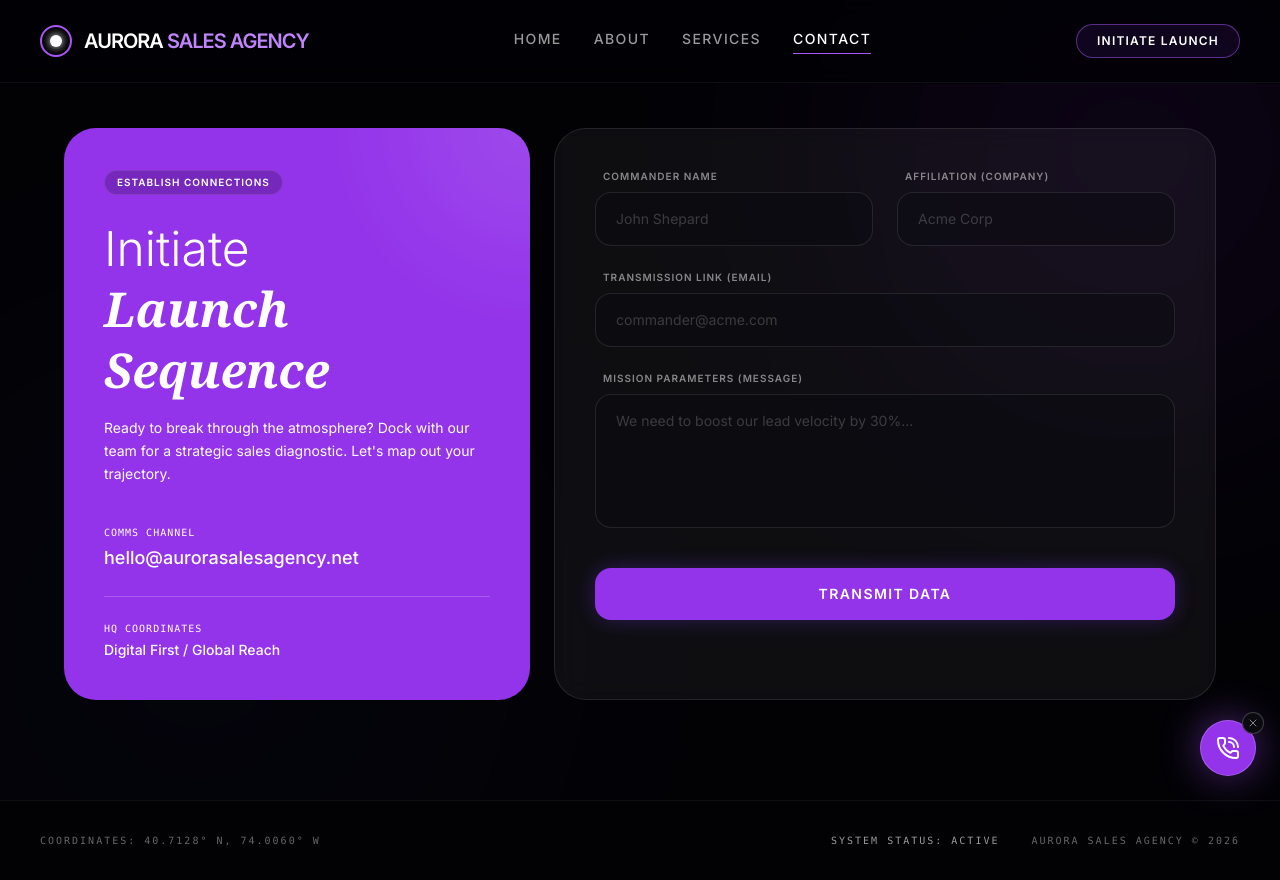
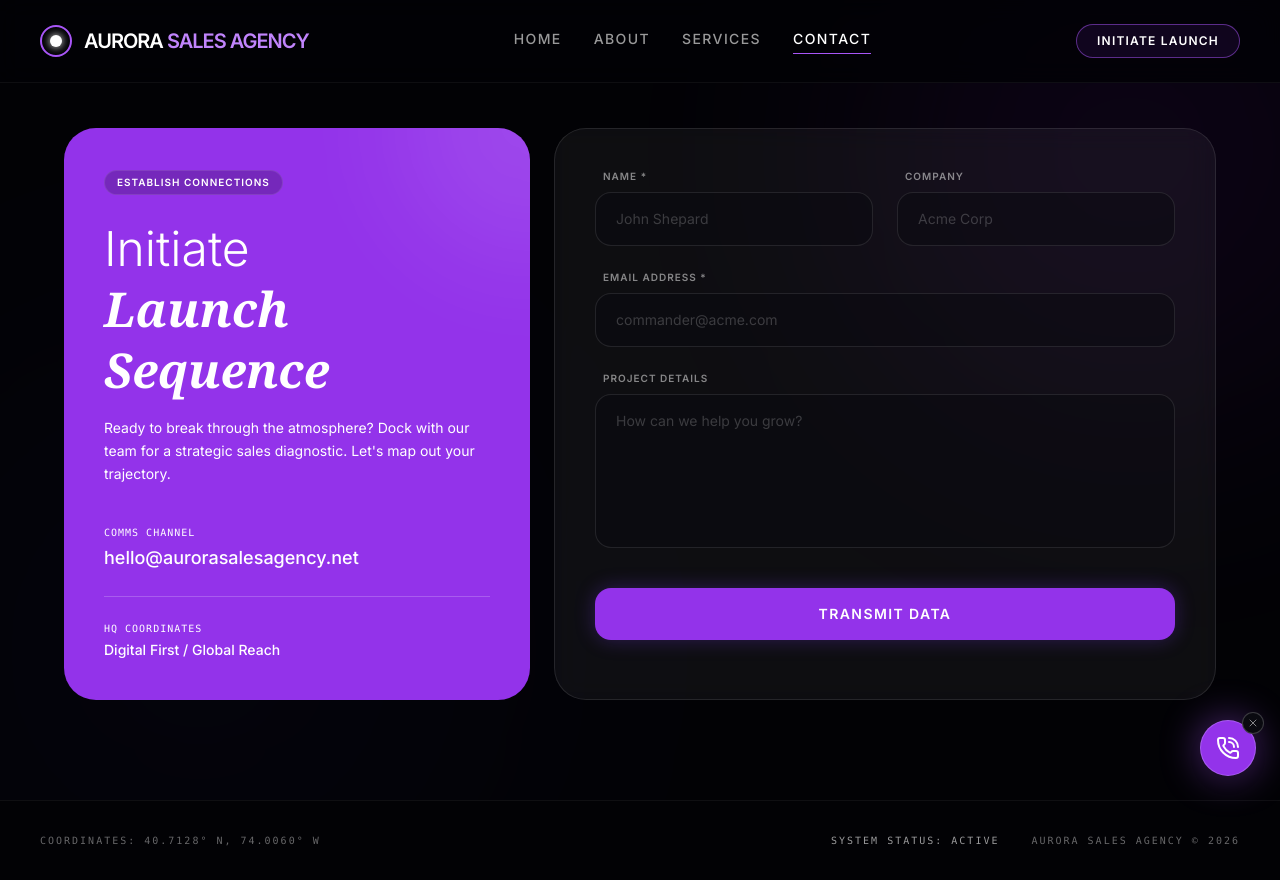
Before and after one commit to Uvaancovie/Aurora-Sales-Agency, a React (Vite) app: page /contact in a window 1280 px wide. Built offline with nearby package versions, Linux system fonts and the light colour scheme.

Commit message:
feat(contact): update form fields and layout
Add required validation to the name input, update label text, and ensure the contact card maintains a fixed height to improve layout consistency.

```diff
--- a/src/pages/Contact.tsx
+++ b/src/pages/Contact.tsx
@@ -9,7 +9,7 @@ export default function Contact() {
           initial={{ opacity: 0, x: -20 }}
           animate={{ opacity: 1, x: 0 }}
           transition={{ duration: 0.8 }}
-          className="md:col-span-5 bg-primary-600 rounded-[32px] p-10 flex flex-col justify-between text-white relative overflow-hidden"
+          className="md:col-span-5 bg-primary-600 rounded-[32px] p-10 flex flex-col justify-between text-white relative overflow-hidden h-fit"
         >
           <div className="absolute top-0 right-0 w-64 h-64 bg-white/10 rounded-full blur-[60px] pointer-events-none translate-x-1/2 -translate-y-1/2"></div>
 
@@ -46,17 +46,19 @@ export default function Contact() {
           className="md:col-span-7 bg-white/5 border border-white/10 rounded-[32px] p-10 backdrop-blur-md"
         >
           <form className="flex flex-col gap-6 w-full" onSubmit={(e) => e.preventDefault()}>
+
             <div className="grid grid-cols-1 sm:grid-cols-2 gap-6">
               <div className="flex flex-col gap-2">
-                <label className="text-[10px] uppercase tracking-widest text-white/50 font-bold ml-2">Commander Name</label>
+                <label className="text-[10px] uppercase tracking-widest text-white/50 font-bold ml-2">Name *</label>
                 <input
                   type="text"
+                  required
                   className="w-full bg-space-900/50 border border-white/10 rounded-2xl px-5 py-4 text-white text-sm focus:outline-none focus:border-primary-500/50 focus:bg-primary-900/10 transition-all placeholder:text-white/20"
                   placeholder="John Shepard"
                 />
               </div>
               <div className="flex flex-col gap-2">
-                <label className="text-[10px] uppercase tracking-widest text-white/50 font-bold ml-2">Affiliation (Company)</label>
+                <label className="text-[10px] uppercase tracking-widest text-white/50 font-bold ml-2">Company</label>
                 <input
                   type="text"
                   className="w-full bg-space-900/50 border border-white/10 rounded-2xl px-5 py-4 text-white text-sm focus:outline-none focus:border-primary-500/50 focus:bg-primary-900/10 transition-all placeholder:text-white/20"
@@ -66,20 +68,21 @@ export default function Contact() {
             </div>
 
             <div className="flex flex-col gap-2">
-              <label className="text-[10px] uppercase tracking-widest text-white/50 font-bold ml-2">Transmission Link (Email)</label>
+              <label className="text-[10px] uppercase tracking-widest text-white/50 font-bold ml-2">Email Address *</label>
               <input
                 type="email"
+                required
                 className="w-full bg-space-900/50 border border-white/10 rounded-2xl px-5 py-4 text-white text-sm focus:outline-none focus:border-primary-500/50 focus:bg-primary-900/10 transition-all placeholder:text-white/20"
                 placeholder="commander@acme.com"
               />
             </div>
 
             <div className="flex flex-col gap-2">
-              <label className="text-[10px] uppercase tracking-widest text-white/50 font-bold ml-2">Mission Parameters (Message)</label>
+              <label className="text-[10px] uppercase tracking-widest text-white/50 font-bold ml-2">Project Details</label>
               <textarea
-                rows={5}
+                rows={6}
                 className="w-full bg-space-900/50 border border-white/10 rounded-2xl px-5 py-4 text-white text-sm focus:outline-none focus:border-primary-500/50 focus:bg-primary-900/10 transition-all placeholder:text-white/20 resize-none"
-                placeholder="We need to boost our lead velocity by 30%..."
+                placeholder="How can we help you grow?"
               />
             </div>
 
```
